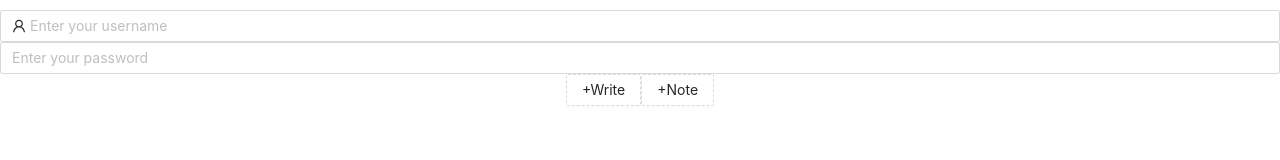
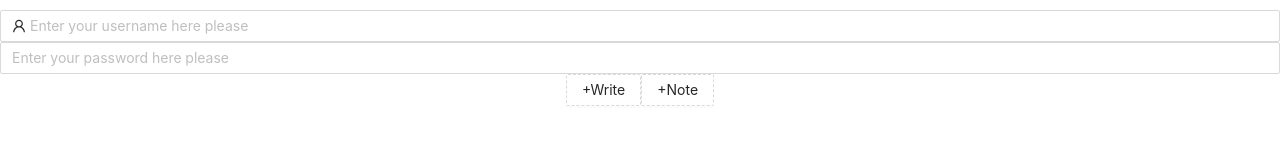
Before and after one commit to jieunyez/Al-bot-prototype, a React (Create React App) app in the folder frontend/: page / in a window 1280 px wide. Shown: the top 160 px of the page. Built offline with nearby package versions, Linux system fonts and the light colour scheme.

Commit message:
First Auth attempt
@Cliffe97 @wxchit-95

```diff
--- a/frontend/src/App.js
+++ b/frontend/src/App.js
@@ -54,11 +54,11 @@ function App() {
     <div className="App">
     <Affix offsetTop={top}>
       <Input
-      placeholder="Enter your username"
+      placeholder="Enter your username here please"
       prefix={<UserOutlined className="site-form-item-icon" />}
         />
       <Input
-      placeholder="Enter your password"
+      placeholder="Enter your password here please"
       />
         <Button type="dashed" onClick={() => handleAddWrite()}>+Write</Button>
         <Button type= "dashed" onClick={() => handleAddNote()}>+Note</Button>
```
